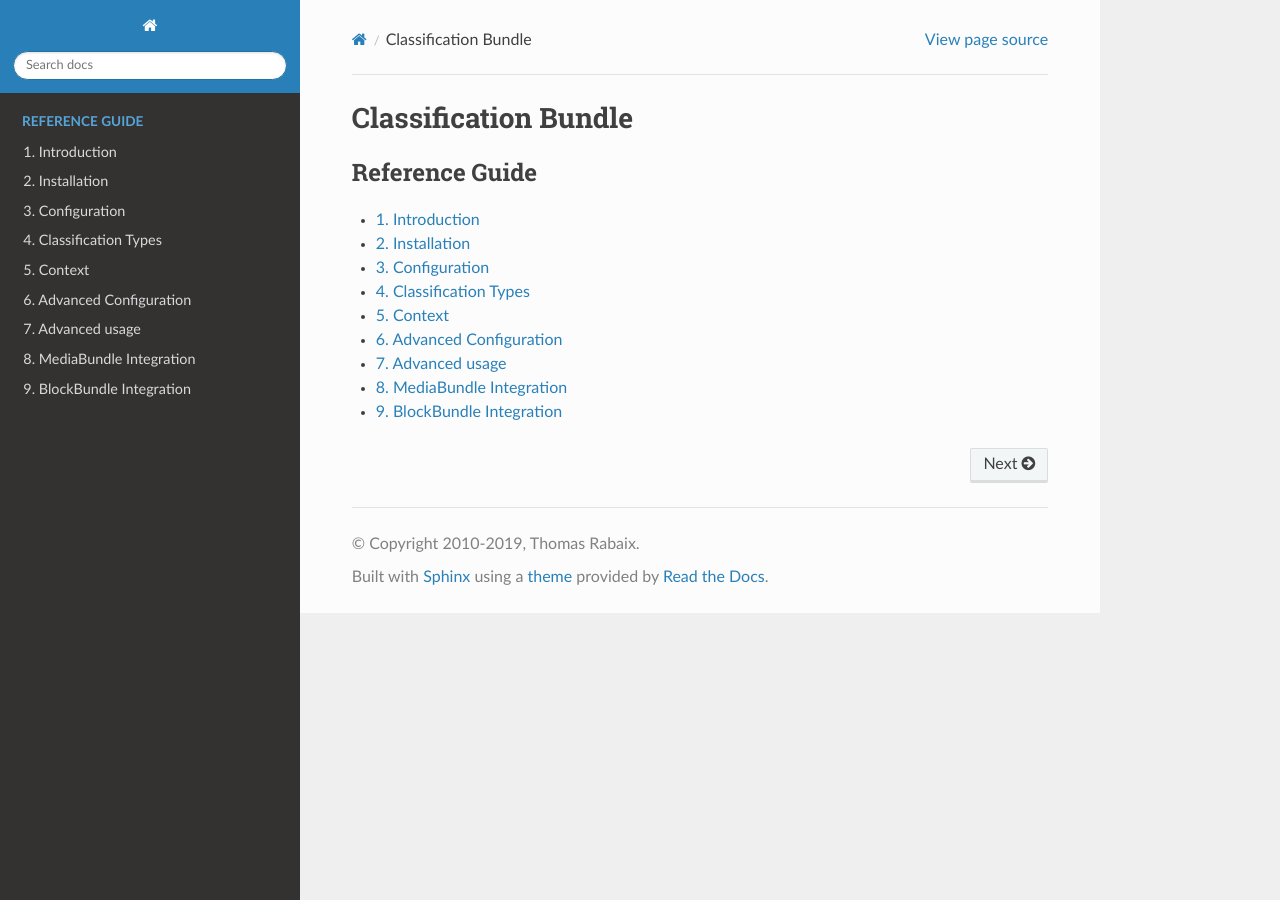
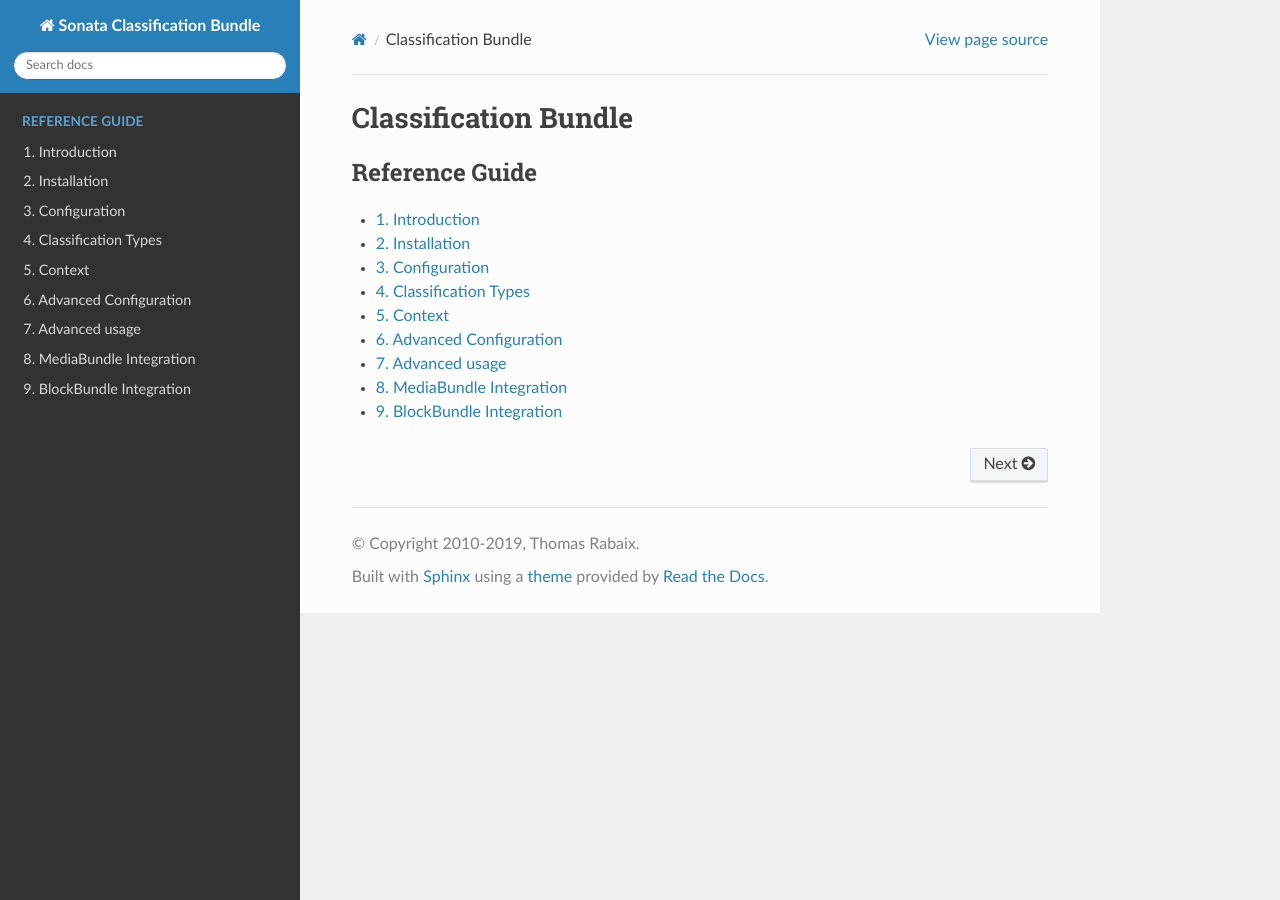
Before and after one commit to sonata-project/SonataClassificationBundle, a Sphinx documentation site: the page built from docs/index.rst, in a window 1280 px wide. Built offline with Sphinx 7.4.7 and the Read the Docs theme 2.0.0, drawn with Linux system fonts in a browser that asks for light colours.

Commit message:
DevKit updates

```diff
--- a/docs/conf.py
+++ b/docs/conf.py
@@ -48,7 +48,7 @@
 master_doc = 'index'
 
 # General information about the project.
-project = u''
+project = u'Sonata Classification Bundle'
 copyright = u'2010-2019, Thomas Rabaix'
 
 # The version info for the project you're documenting, acts as replacement for
```
Also changed, not shown: .travis.yml, 1 other file.
